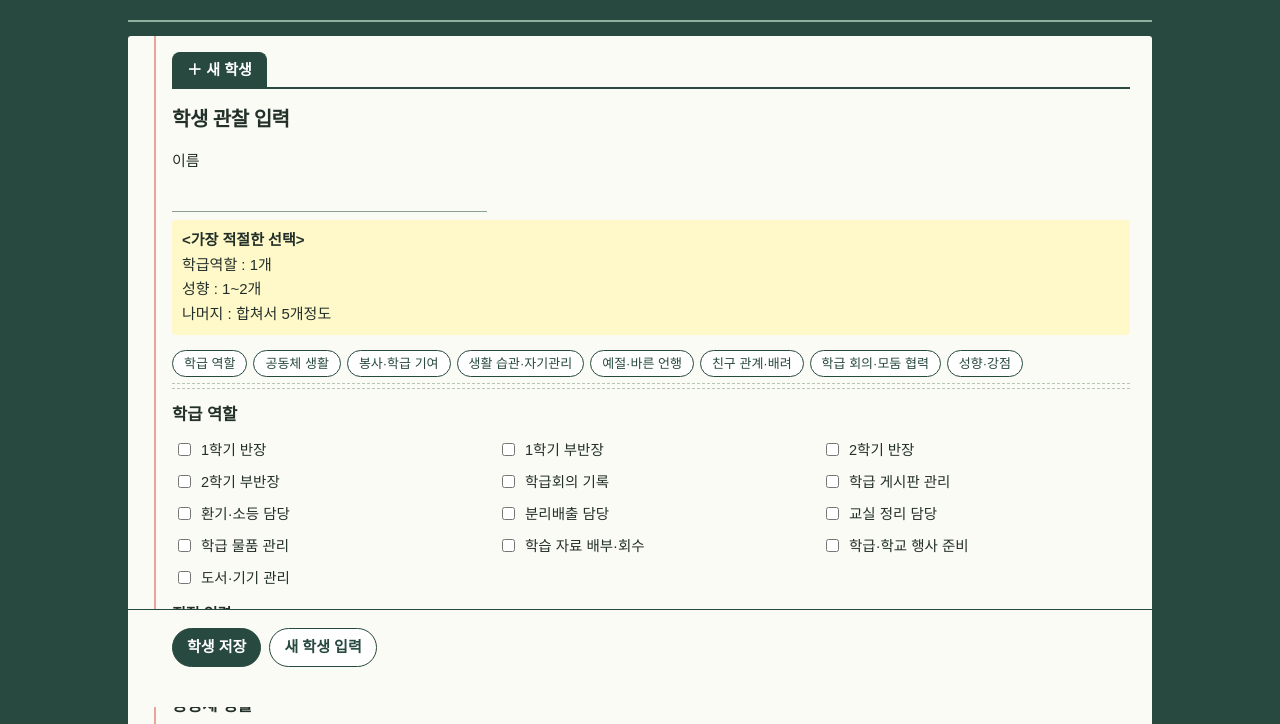
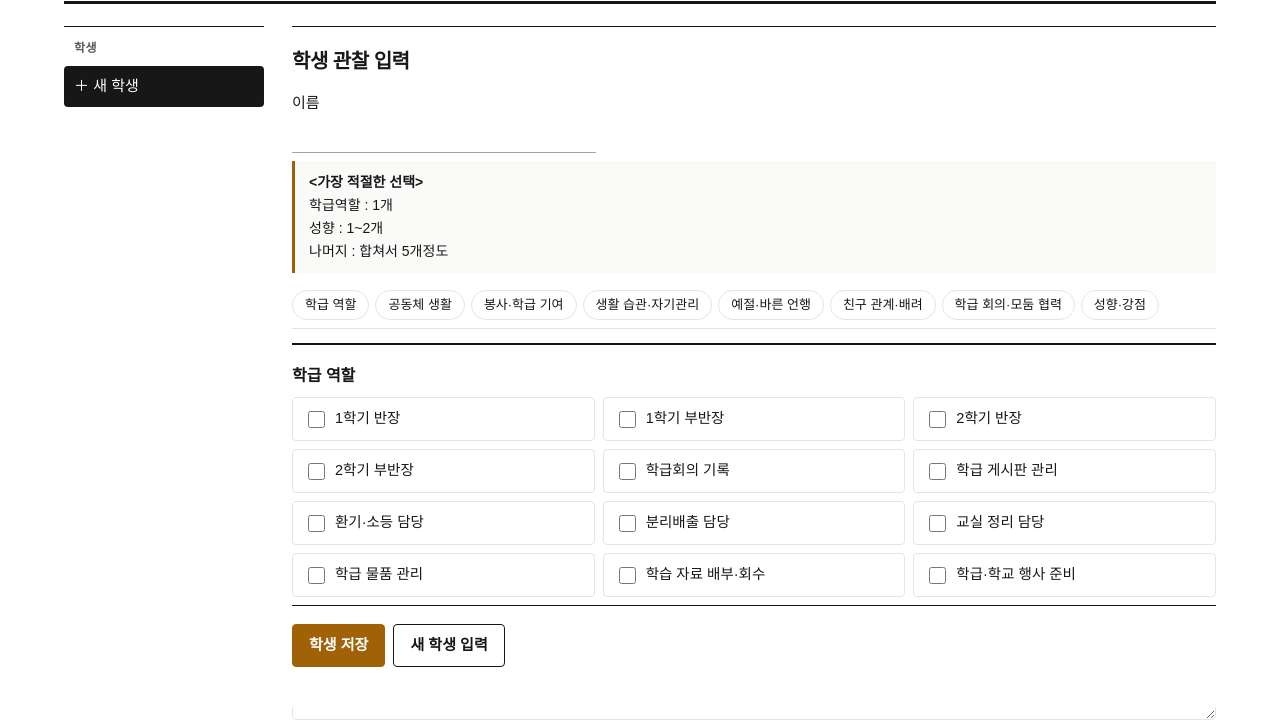
Before and after one commit to kimminjae13579-netizen/haengbal-helper, a plain HTML site: page index.html in a window 1280 px wide. Shown: the part 93-817 px from the top of the page. Drawn offline with Linux system fonts and the light colour scheme.

Commit message:
디자인을 스위스 미니멀(흰 바탕·검정 선·황토색 강조)로 변경
- 학생 목록을 왼쪽 세로 목록으로 옮기고 이름 옆에 상태 표시
- 체크 항목을 카드 모양으로, 영역 구분선을 진하게
- 좁은 화면에서는 학생 목록을 가로로 표시

Co-Authored-By: Claude Opus 5.5 <noreply@anthropic.com>

```diff
--- a/index.html
+++ b/index.html
@@ -8,46 +8,73 @@ label.field{display:block;margin:4px 0 8px}label.field input,label.field textare
 .tablewrap{overflow:auto}table{width:100%;border-collapse:collapse;min-width:560px}th,td{text-align:left;padding:8px;vertical-align:top}td.tools{width:56px;text-align:center}td.tools button{border:0;background:none;font-size:20px;padding:2px 6px}td.full{white-space:pre-wrap;cursor:text;line-height:1.7}textarea.inline{min-height:180px;border:1.5px solid var(--cover);border-radius:6px;background:#fff;padding:8px;line-height:1.7}
 .sticky{position:sticky;bottom:0;z-index:2}.aibox{margin-top:18px;padding-top:12px;border-top:1px dashed #b9c6b3}.aibox ol{margin:4px 0 8px 20px;font-size:14px}#aiPaste,#manualText{min-height:140px;border:1.5px solid #8aa094;border-radius:6px;background:#fff;padding:8px;line-height:1.6}#manual summary{cursor:pointer;font-size:14px}[hidden]{display:none!important}button.done{background:var(--ok);border-color:var(--ok);color:#fff}.opt{display:flex;align-items:center;gap:5px;font-size:14px;cursor:pointer}.preview{min-height:180px}#status{min-height:22px}
 @media(max-width:700px){.formrow{grid-template-columns:1fr}}
-:root{--cover:#27493f;--cover2:#33594d;--paper:#fbfbf5;--grid:#e4eade;--ink:#233029;--mark:#f4dd55;--red:#c8574b;--ok:#2c6b45}
-body{background:var(--cover);color:var(--ink);font:15px/1.65 "Malgun Gothic",sans-serif}
-main{max-width:1060px;margin:auto;padding:30px 18px 64px}
-header{color:#f2f4ec;padding:6px 4px 18px;margin-bottom:14px;border-bottom:2px solid #8fb09f}
-header h1{font-size:30px;letter-spacing:-1px}header p,header small{color:#d6e2d9}header strong{color:#fff;background:linear-gradient(transparent 60%,#6b8f53 60%)}header .link{color:#ffd9d3}
-section{background-color:var(--paper);border-radius:3px 3px 10px 10px;margin:0 0 18px;padding:20px 22px 18px 44px;position:relative;box-shadow:0 2px 0 #1b352d}
-section::before{content:"";position:absolute;left:26px;top:0;bottom:0;border-left:2px solid #e7a59c}
-h2{font-size:20px;letter-spacing:-.5px}
-th{border-bottom:2px solid var(--ink);font-size:13px}td{border-bottom:1px solid #cfd8c8}
-details{border-top:1px dashed #b9c6b3;padding:9px 0}summary{font-weight:700;cursor:pointer}
-.choices{display:grid;grid-template-columns:repeat(auto-fit,minmax(290px,1fr));gap:2px 14px;margin:8px 0}
-.choice{display:flex;flex-wrap:wrap;gap:4px 8px;align-items:center;padding:3px 2px;font-size:14.5px}.choice input{accent-color:var(--cover)}
+/* ── 시안 B · 스위스 미니멀 (검정 + 황토색 강조) ── */
+:root{--cover:#171717;--ink:#171717;--paper:#ffffff;--soft:#FAFAF9;--line:#E5E5E5;--line2:#A3A3A3;--muted:#5C5C5C;--acc:#A16207;--acc2:#854D0E;--mark:#FEF3C7;--markfg:#713F12;--red:#B91C1C;--ok:#15803D}
+body{background:var(--paper);color:var(--ink);font:15px/1.65 "Noto Sans KR","Malgun Gothic",sans-serif}
+main{max-width:1200px;margin:auto;padding:32px 24px 64px}
+header{padding:0 0 12px;margin-bottom:22px;border-bottom:3px solid var(--ink)}
+header h1{font-size:30px;font-weight:900;letter-spacing:-1px;margin:0}
+.layout{display:grid;grid-template-columns:200px minmax(0,1fr);gap:28px;align-items:start}
+.side{position:sticky;top:16px;border-top:1px solid var(--ink);padding-top:12px}
+.side .label{font-size:12px;font-weight:700;letter-spacing:.5px;color:var(--muted);margin:0 0 8px 10px}
+section{background:var(--paper);border-top:1px solid var(--ink);margin:0 0 28px;padding:18px 0 0;position:relative}
+h2{font-size:20px;font-weight:800;letter-spacing:-.5px}
+h3{font-weight:800}
+th{border-bottom:2px solid var(--ink);font-size:13px;white-space:nowrap}td{border-bottom:1px solid var(--line)}
+details{border-top:1px solid var(--line);padding:10px 0}summary{font-weight:700;cursor:pointer}
+/* 학생 목록 (왼쪽) */
+#tabs{display:flex;flex-direction:column;gap:2px;margin:0;max-height:calc(100vh - 90px);overflow-y:auto}
+.tab{display:flex;justify-content:space-between;align-items:center;gap:8px;border:0;border-radius:4px;padding:8px 10px;background:none;color:var(--ink);font-weight:500;text-align:left;white-space:nowrap}
+.tab.ok,.tab.bad{color:var(--ink)}.tab small{font-size:11.5px;font-weight:700}.tab.ok small{color:var(--ok)}.tab.bad small{color:var(--red)}
+.tab:hover{background:var(--soft)}.tab.on,.tab.on:hover{background:var(--ink);color:#fff}.tab.on small{color:#fff}
+/* 입력 칸 */
+input:not([type=checkbox]),textarea,select{border:0;border-bottom:1.5px solid var(--line2);background:transparent;padding:6px 2px;border-radius:0}
+input:not([type=checkbox]):focus,select:focus{border-bottom-color:var(--ink);outline:0}
+:focus-visible{outline:2px solid var(--acc);outline-offset:2px}
+.note{background:var(--soft);border-left:3px solid var(--acc);padding:10px 14px;font-size:14px}
+/* 버튼 */
+button{border:1.5px solid var(--ink);border-radius:4px;background:#fff;padding:8px 16px;font-weight:700;color:var(--ink);transition:background-color .15s,color .15s}
+button:hover:not(:disabled){background:#F5F5F5}
+button.primary{background:var(--ink);color:#fff}button.primary:hover:not(:disabled){background:#404040}
+#save{background:var(--acc);border-color:var(--acc);color:#fff}#save:hover{background:var(--acc2)}
+button.link{border:0;padding:0;background:none;color:var(--red);text-decoration:underline;font-weight:400}button.link:hover:not(:disabled){background:none}
+/* 영역 바로가기 */
+#jump{display:flex;flex-wrap:wrap;gap:6px;margin:8px 0 4px;position:sticky;top:0;z-index:3;background:var(--paper);padding:8px 0;border-bottom:1px solid var(--line)}
+#jump button{font-size:13px;padding:3px 12px;font-weight:400;border:1px solid var(--line);border-radius:99px}
+#jump button.has{background:var(--mark);border-color:transparent;color:var(--markfg);font-weight:700}
+/* 체크 항목: 카드 */
+.area{padding:18px 0 10px;margin-top:14px;border-top:2px solid var(--ink);scroll-margin-top:56px}.area[hidden]{display:none}.area h3{font-size:16px;margin-bottom:8px}
+.choices{display:grid;grid-template-columns:repeat(auto-fit,minmax(280px,1fr));gap:8px;margin:8px 0}
+.choice{display:flex;flex-wrap:wrap;gap:4px 8px;align-items:center;padding:9px 11px;border:1px solid var(--line);border-radius:4px;font-size:14.5px;transition:border-color .15s,background-color .15s}
+.choice:hover{border-color:var(--line2)}
+.choice input{accent-color:var(--ink);width:17px;height:17px}
+.choice:has(input.main:checked){border-color:var(--ink);background:var(--soft)}
 .choice:has(input.main:checked) label span{font-weight:700}
-.flag{font-size:12px;border:1px solid #9bb0a3;border-radius:20px;padding:0 8px;background:#fff}.flag:has(input:checked){background:var(--cover);color:#fff;border-color:var(--cover)}
-input:not([type=checkbox]),textarea,select{border:0;border-bottom:1.5px solid #8aa094;background:transparent;padding:6px 2px;border-radius:0}
-button{border:1.5px solid var(--cover);border-radius:20px;background:#fff;padding:6px 14px;font-weight:700;color:var(--cover)}button.primary{background:var(--cover);color:#fff}button.link{border:0;padding:0;background:none;color:#ffd9d3;text-decoration:underline;font-weight:400}
-.draftbox{background:#fffef8;border:1.5px solid var(--cover);border-radius:6px;padding:14px 16px;margin:16px 0}
-#draft{background-color:#fffef8;background-image:repeating-linear-gradient(transparent 0 31px,#c9d6e6 31px 32px);border:0;line-height:32px;min-height:200px;font-size:15.5px;padding:0 4px}
-.meter{font-weight:700}.ok{color:var(--ok)}.bad{color:var(--red)}.secondary{color:#56655b}.note{background:#fff8c9;padding:8px 10px;border-radius:4px}
-.sticky{background:var(--paper);border-top:1.5px solid var(--cover);padding:8px 0}#status{font-weight:700}
-th{white-space:nowrap}
-#tabs{display:flex;gap:4px;overflow-x:auto;margin:-4px 0 14px;border-bottom:2px solid var(--cover)}
-.tab{border:1.5px solid var(--cover);border-bottom:0;border-radius:8px 8px 0 0;padding:5px 14px;background:#fff;white-space:nowrap;font-weight:700}
-.tab.ok{color:var(--ok)}.tab.bad{color:var(--red)}.tab.on{background:var(--cover);color:#fff}
-#jump{display:flex;flex-wrap:wrap;gap:6px;margin:6px 0 4px;position:sticky;top:0;z-index:3;background:var(--paper);padding:6px 0;border-bottom:1px dashed #b9c6b3}
-#jump button{font-size:13px;padding:2px 11px;font-weight:400}#jump button.has{background:var(--mark);border-color:#c9b237;color:var(--ink);font-weight:700}
-.area{padding:12px 0 4px;border-top:1px dashed #b9c6b3;scroll-margin-top:52px}.area[hidden]{display:none}.area h3{font-size:16.5px;margin-bottom:4px}
-.area label.field{font-size:15px;font-weight:700;color:var(--ink);margin-top:4px}textarea.other{min-height:0;height:40px;transition:height .15s;border:1.5px solid #8aa094;border-radius:6px;background:#fff;padding:6px 8px;font-size:15px;color:var(--ink)}textarea.other:focus,textarea.other.has{height:80px}
-section button.link{color:var(--red)}
-.sticky{margin:0 -22px -18px -44px;padding:10px 22px 10px 44px}
-@media(max-width:700px){.choices{grid-template-columns:1fr}#jump{flex-wrap:nowrap;overflow-x:auto}#jump button{white-space:nowrap}section{padding:16px 14px 16px 30px}section::before{left:16px}.sticky{margin:0 -14px -16px -30px;padding:10px 14px 10px 30px}}
-@media(prefers-reduced-motion:reduce){textarea.other{transition:none}}
+.flag{font-size:12px;border:1px solid var(--line2);border-radius:20px;padding:0 8px;background:#fff}.flag:has(input:checked){background:var(--ink);color:#fff;border-color:var(--ink)}
+.area label.field{font-size:14px;font-weight:700;color:var(--ink);margin-top:6px}
+textarea.other{min-height:0;height:40px;transition:height .15s;border:1px solid var(--line);border-radius:4px;background:#fff;padding:6px 8px;font-size:15px;color:var(--ink)}textarea.other:focus,textarea.other.has{height:80px;border-color:var(--ink)}
+/* 초안 */
+.draftbox{border-top:1px solid var(--ink);padding:16px 0 4px;margin:18px 0 8px}
+#draft{background:var(--soft);border:1px solid var(--line);border-radius:4px;line-height:1.9;min-height:200px;font-size:15.5px;padding:14px 16px}
+#draft:focus{border-color:var(--ink);outline:0}
+.meter{font-weight:700}.ok{color:var(--ok)}.bad{color:var(--red)}.secondary{color:var(--muted)}
+/* 아래 고정 저장 줄 */
+.sticky{background:var(--paper);border-top:1.5px solid var(--ink);margin:0;padding:10px 0}#status{font-weight:700}
+/* 표·AI 영역 */
+textarea.inline{border:1.5px solid var(--ink);border-radius:4px}
+.aibox{border-top:1px solid var(--line)}#aiPaste,#manualText{border:1px solid var(--line2);border-radius:4px}
+button.done{background:var(--ok);border-color:var(--ok);color:#fff}
+@media(max-width:860px){.layout{grid-template-columns:minmax(0,1fr);gap:12px}.side{position:static}.side .label{display:none}#tabs{flex-direction:row;overflow-x:auto;max-height:none;padding-bottom:4px}.tab{border:1px solid var(--line)}}
+@media(max-width:700px){main{padding:20px 16px 48px}header h1{font-size:24px}.choices{grid-template-columns:1fr}#jump{flex-wrap:nowrap;overflow-x:auto}#jump button{white-space:nowrap}}
+@media(prefers-reduced-motion:reduce){*{transition:none!important}}
 </style></head><body><main>
 <header><h1>중1 행발 학급 입력 도우미</h1></header>
-<section id="entry" aria-labelledby="editorTitle"><div id="tabs" role="tablist" aria-label="학생 바꾸기"></div><h2 id="editorTitle">학생 관찰 입력</h2><div class="formrow"><label class="field">이름<input id="code" maxlength="30" autocomplete="off" spellcheck="false"></label></div>
+<div class="layout"><aside class="side" aria-label="학생 목록"><div class="label">학생</div><div id="tabs" role="tablist" aria-label="학생 바꾸기"></div></aside><section id="entry" aria-labelledby="editorTitle"><h2 id="editorTitle">학생 관찰 입력</h2><div class="formrow"><label class="field">이름<input id="code" maxlength="30" autocomplete="off" spellcheck="false"></label></div>
 <p class="note"><strong>&lt;가장 적절한 선택&gt;</strong><br>학급역할 : 1개<br>성향 : 1~2개<br>나머지 : 합쳐서 5개정도</p><nav id="jump" aria-label="영역 바로가기"></nav><div id="areas"></div>
 <div id="scenes"></div>
 <div class="row"><button type="button" class="primary" id="make">선택 완료 · 초안 보기</button><span id="makeNote" class="secondary"></span></div>
 <div class="draftbox" id="draftbox"><h3>행발 초안</h3><textarea id="draft" maxlength="3000" aria-describedby="meter draftNote"></textarea><div class="row" hidden><span id="meter" class="meter"></span><button type="button" id="regen">다시 만들기</button><button type="button" id="aiCopyOne">이 학생 AI 다듬기 요청문 복사</button><label class="opt"><input type="checkbox" id="optTag"> 인성 요소 괄호 표기 (예: (배려))</label></div><p id="draftNote" class="secondary" hidden></p><p id="lint" hidden></p></div>
-<div class="sticky"><div class="row"><button class="primary" type="button" id="save">학생 저장</button><button type="button" id="new">새 학생 입력</button></div><div id="status" role="status" aria-live="polite"></div></div></section>
+<div class="sticky"><div class="row"><button class="primary" type="button" id="save">학생 저장</button><button type="button" id="new">새 학생 입력</button></div><div id="status" role="status" aria-live="polite"></div></div></section></div>
 <section aria-labelledby="rosterTitle"><h2 id="rosterTitle">학급 정리·내보내기 <span id="count"></span></h2><div class="tablewrap"><table><thead><tr><th>이름</th><th>초안 상태</th><th>초안</th><th></th></tr></thead><tbody id="rows"></tbody></table></div>
 <div class="row"><button type="button" id="export" class="primary">학급 엑셀 다운로드</button><button type="button" id="dedupeBtn">중복 문장 검사</button></div>
 <div class="aibox"><h3>AI로 한 번 더 다듬기</h3>
@@ -781,7 +808,7 @@ function render(){
     });del.title='삭제';del.setAttribute('aria-label',r.code+' 삭제');
   });
   const tb=$('tabs');tb.replaceChildren();
-  roster.forEach(r=>{const st=statusOf(r);const b=button(r.code+(st.ok?' ✓':' !'),tb,()=>{if(r.code!==editing&&canLeave())load(r,true);});b.className='tab '+(st.ok?'ok':'bad')+(r.code===editing?' on':'');b.title=st.label;b.setAttribute('role','tab');b.setAttribute('aria-selected',r.code===editing?'true':'false');});
+  roster.forEach(r=>{const st=statusOf(r);const b=button(r.code,tb,()=>{if(r.code!==editing&&canLeave())load(r,true);});el('small',(st.ok?'✓ ':'! ')+st.label,b);b.className='tab '+(st.ok?'ok':'bad')+(r.code===editing?' on':'');b.title=st.label;b.setAttribute('role','tab');b.setAttribute('aria-selected',r.code===editing?'true':'false');});
   const nb=button('＋ 새 학생',tb,()=>{if(editing!==null&&canLeave())load(null,true);});nb.className='tab'+(editing===null?' on':'');nb.setAttribute('role','tab');
   updateButtons();
 }
```
